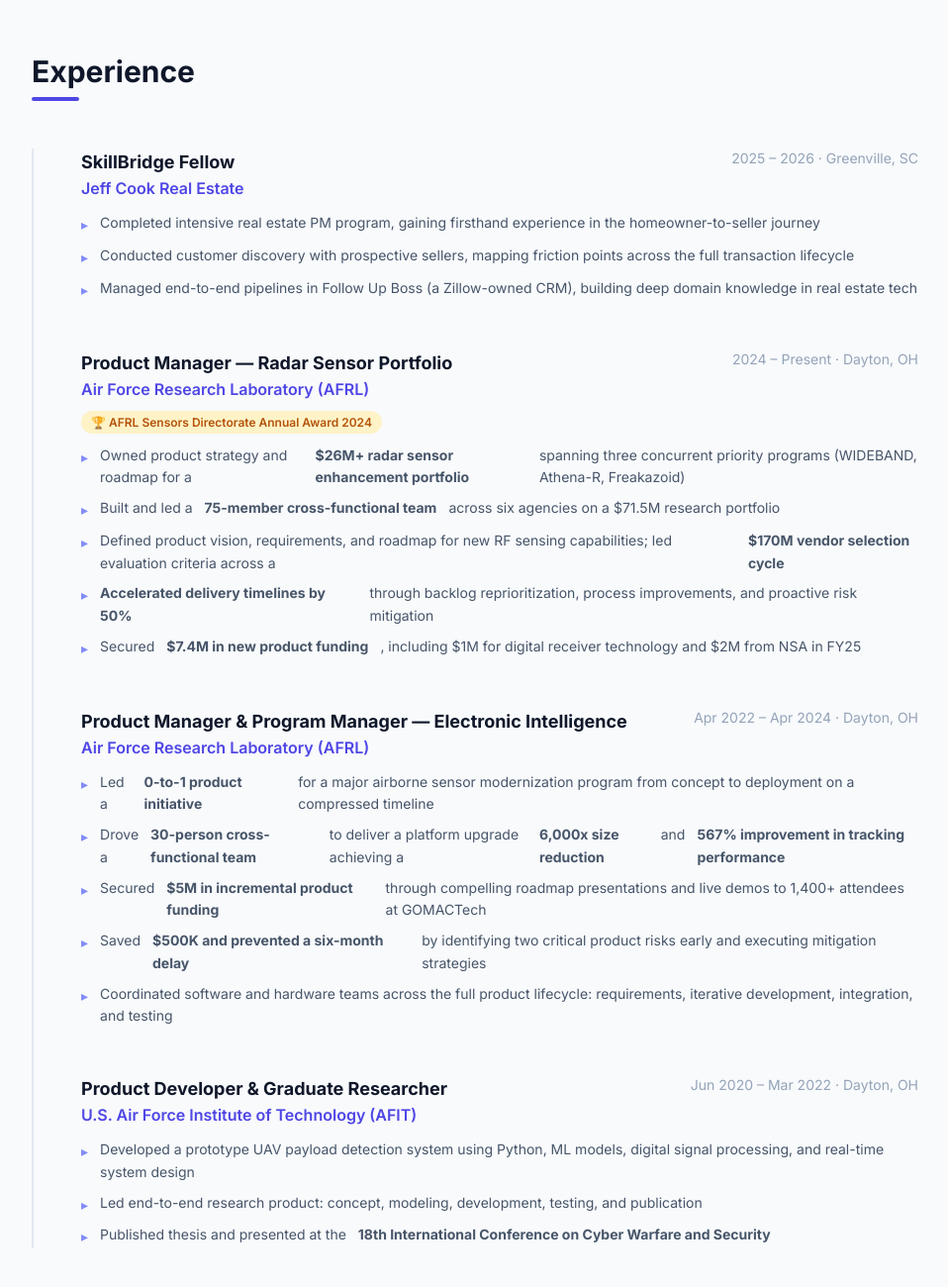
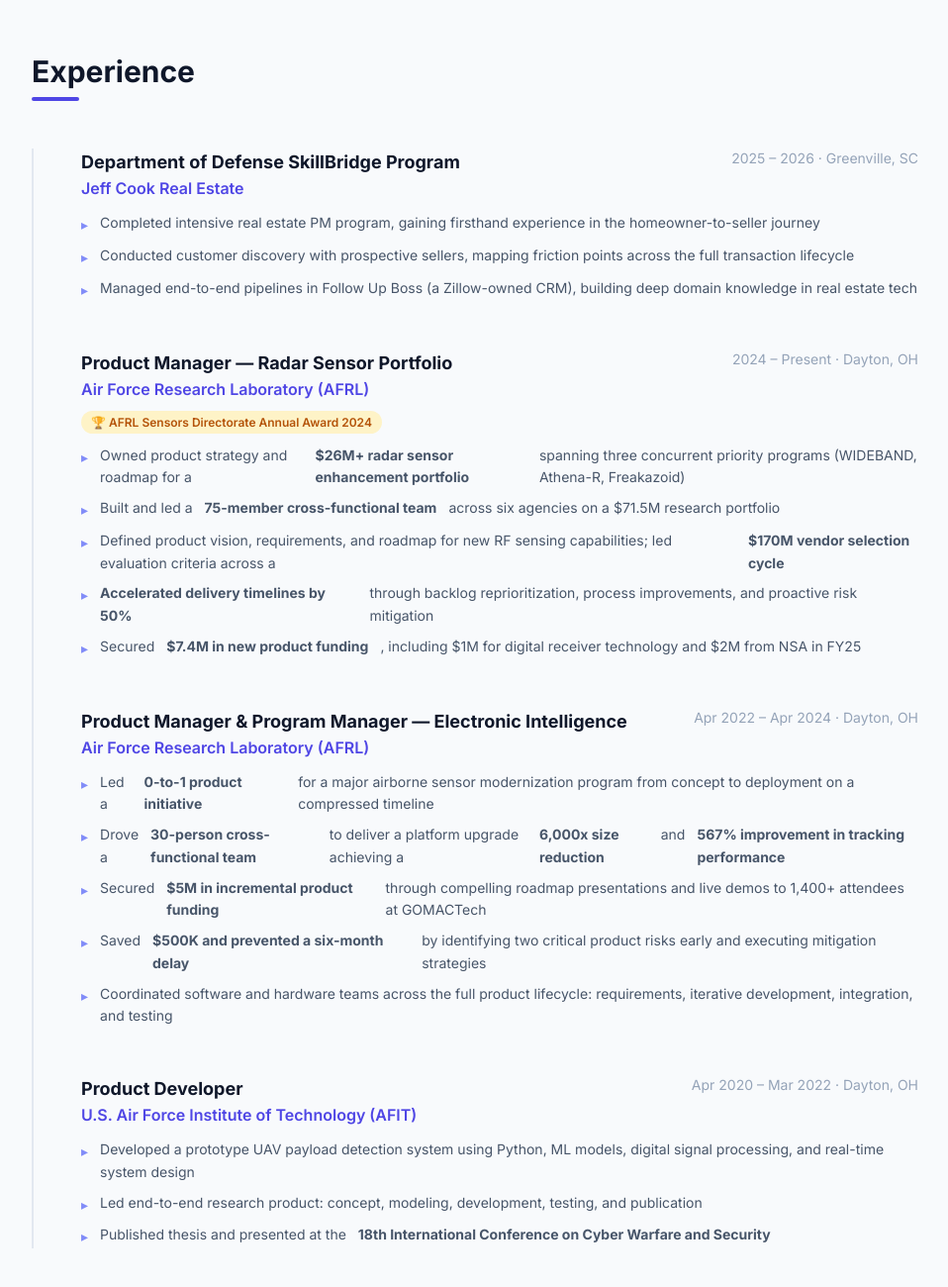
Before and after one commit to hunterdoster/hunterdoster.github.io, a plain HTML site: page index.html in a window 1280 px wide. Shown: the part 2754-4054 px from the top of the page at 99% size, without its empty margins (160-1118 px from the left). Drawn offline with nearby package versions, Linux system fonts and the light colour scheme.

Commit message:
Update SkillBridge title, fix AFIT title and start date

```diff
--- a/index.html
+++ b/index.html
@@ -246,7 +246,7 @@
         <div>
           <div class="flex flex-wrap items-start justify-between gap-2 mb-1">
             <div>
-              <h3 class="text-lg font-bold text-slate-900">SkillBridge Fellow</h3>
+              <h3 class="text-lg font-bold text-slate-900">Department of Defense SkillBridge Program</h3>
               <p class="text-indigo-600 font-semibold">Jeff Cook Real Estate</p>
             </div>
             <span class="text-sm text-slate-400 whitespace-nowrap">2025 – 2026 · Greenville, SC</span>
@@ -303,10 +303,10 @@
         <div>
           <div class="flex flex-wrap items-start justify-between gap-2 mb-1">
             <div>
-              <h3 class="text-lg font-bold text-slate-900">Product Developer & Graduate Researcher</h3>
+              <h3 class="text-lg font-bold text-slate-900">Product Developer</h3>
               <p class="text-indigo-600 font-semibold">U.S. Air Force Institute of Technology (AFIT)</p>
             </div>
-            <span class="text-sm text-slate-400 whitespace-nowrap">Jun 2020 – Mar 2022 · Dayton, OH</span>
+            <span class="text-sm text-slate-400 whitespace-nowrap">Apr 2020 – Mar 2022 · Dayton, OH</span>
           </div>
           <ul class="mt-3 space-y-2 text-slate-600 text-sm leading-relaxed">
             <li class="flex gap-3"><span class="text-indigo-400 mt-0.5 flex-shrink-0">▸</span> Developed a prototype UAV payload detection system using Python, ML models, digital signal processing, and real-time system design</li>
```
